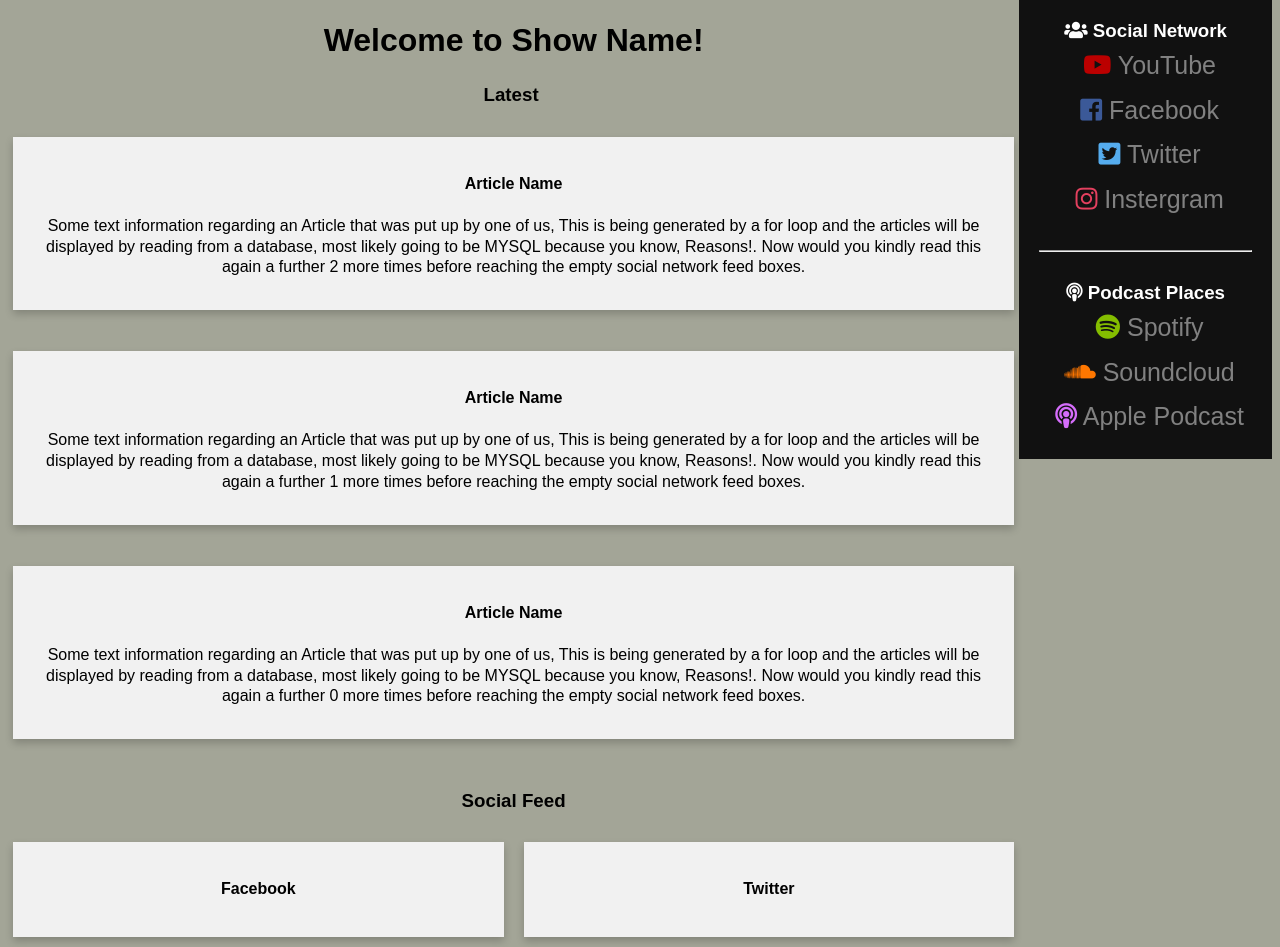
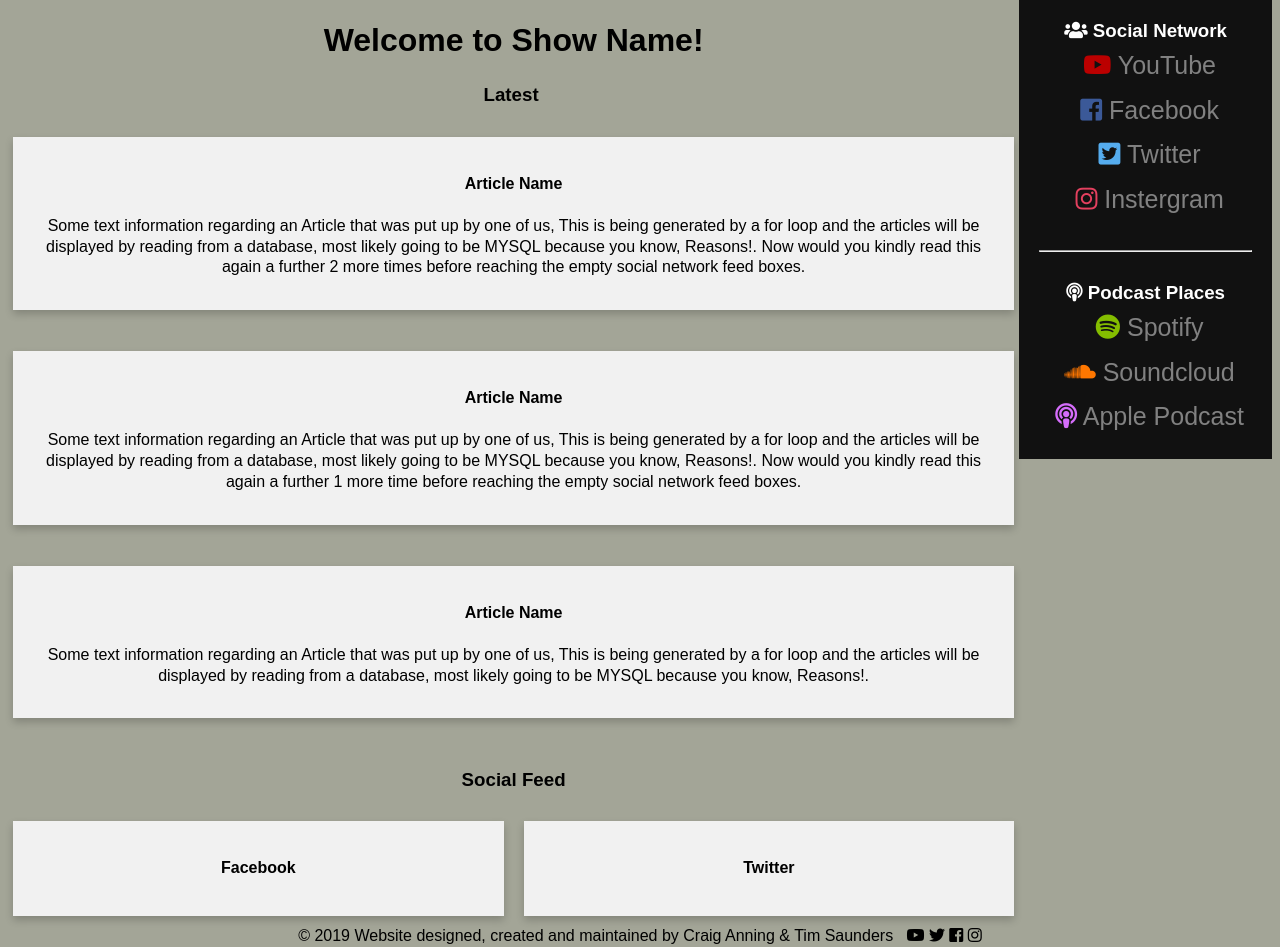
Before and after one commit to MetalHeadCraig/Website, a PHP site: page / in a window 1280 px wide. Shown: the part 55-1002 px from the top of the page. Run offline with PHP 8.4, Linux system fonts and the light colour scheme; some libraries are stand-ins or nearby versions.

Commit message:
Article for loop and if statements

```diff
--- a/index.php
+++ b/index.php
@@ -14,8 +14,8 @@
 							<h4><b>Article Name</b></h4>
 							<p>Some text information regarding an Article that was put up by one of us, This is being generated by a for
 								loop and the articles will be displayed by reading from a database, most likely going to be MYSQL because
-								you know, Reasons!. Now would you kindly read this again a further <?php echo $k; ?> more times before
-								reaching the empty social network feed boxes.</p>
+								you know, Reasons!. <?php if ($k>0) {echo"Now would you kindly read this again a further "; echo $k;
+								echo " more time"; if ($k>1) {echo"s";} echo " before reaching the empty social network feed boxes.";} ?></p>
 						</div>
 					</div>
 					<br>
```
